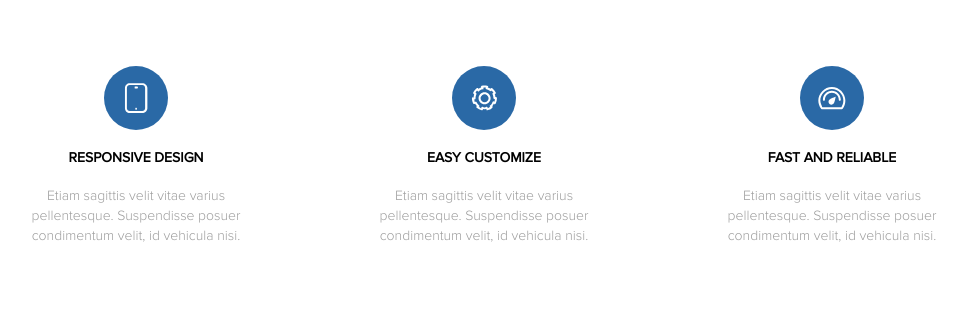
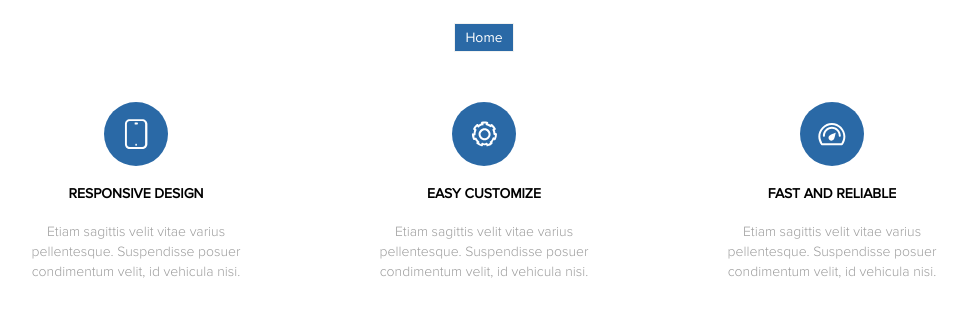
Before and after one commit to bondrnk/Beetroot-Academy, a plain HTML site: page homework-6/task-1/index.html in a window 1280 px wide. Shown: the whole page, without its empty margins (156-1123 px from the left). Drawn offline with nearby package versions, Linux system fonts and the light colour scheme.

Commit message:
Added home nav (homework-6)

```diff
--- a/homework-6/task-1/index.html
+++ b/homework-6/task-1/index.html
@@ -21,6 +21,15 @@
 </head>
 
 <body>
+
+    <header>
+        <div class="header-wrapper">
+            <nav class="header-nav">
+                <a class="nav-home" href="../../index.html">Home</a>
+            </nav>
+        </div>
+    </header>
+
     <main class="main">
 
         <div class="main-wrapper">
--- a/homework-6/task-1/style.css
+++ b/homework-6/task-1/style.css
@@ -19,10 +19,47 @@
   box-sizing: border-box;
 }
 
+/* Header */
+
+.header-wrapper {
+  margin-top: 30px;
+
+  justify-content: space-between;
+  flex-direction: column;
+  align-items: center;
+  display: flex;
+}
+
+.header-nav {
+  text-align: center;
+
+  font-size: 14px;
+}
+
+.nav-home {
+  padding: 5px 10px;
+
+  border: 1px solid #f2f2f0;
+  background-color: #2a69a6;
+
+  font-family: "Proxima Nova Regular";
+  text-decoration: none;
+  color: white;
+}
+
+.nav-home:hover {
+  border: 1px solid #2a69a6;
+
+  background-color: white;
+  color: #2a69a6;
+
+  transition: 0.35s cubic-bezier(0.4, 0, 0.2, 1);
+}
+
 /* Main */
 
 .main-wrapper {
-  margin: 50px 7vw 0;
+  margin: 40px 7vw 0;
 
   justify-content: center;
   align-items: center;
```
